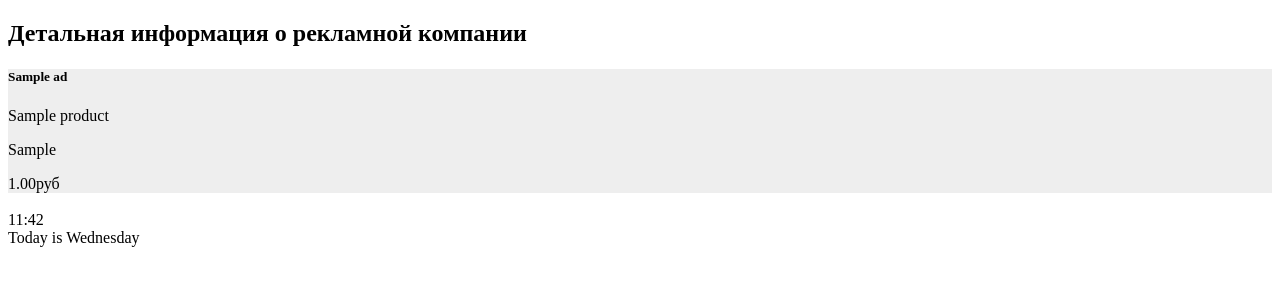
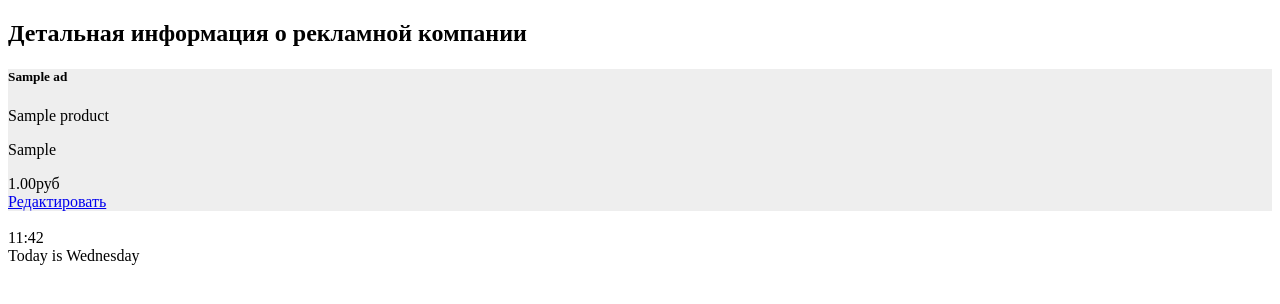
Before and after one commit to alexsemenovv/CRM-customer-management-system, a Django app: page /ads/1/ in a window 1280 px wide. Shown: the top 304 px of the page. Run offline with Django 4.2, Linux system fonts and the light colour scheme; tables that the repository leaves empty hold one stand-in row (values such as "Sample post").

Commit message:
added links

```diff
--- a/DjangoCRM/adsapp/templates/adsapp/ads_detail.html
+++ b/DjangoCRM/adsapp/templates/adsapp/ads_detail.html
@@ -11,6 +11,9 @@
                 <p class="card-text">{{ object.product.name }}</p>
                 <p class="card-text">{{ object.promotion_channel }}</p>
                 <div class="d-flex justify-content-end fw-bold">{{ object.advertising_budget }}руб</div>
+                <div class="d-flex justify-content-center fw-bold">
+                    <a href="/ads/{{ object.pk }}/edit" class="btn btn-primary">Редактировать</a>
+                </div>
             </div>
         </div>
     </div>
--- a/DjangoCRM/adsapp/templates/adsapp/ads_list.html
+++ b/DjangoCRM/adsapp/templates/adsapp/ads_list.html
@@ -12,6 +12,7 @@
             {% for ad in ads %}
             <li class="list-group-item list-group-item-light d-flex justify-content-between">
                 <a href="/ads/{{ ad.pk }}" class="text-decoration-none link-dark">{{ ad.name }}</a>
+                <a href="/ads/{{ ad.pk }}/delete" class="btn btn-danger">Удалить</a>
             </li>
             {% endfor %}
         </ul>
```
